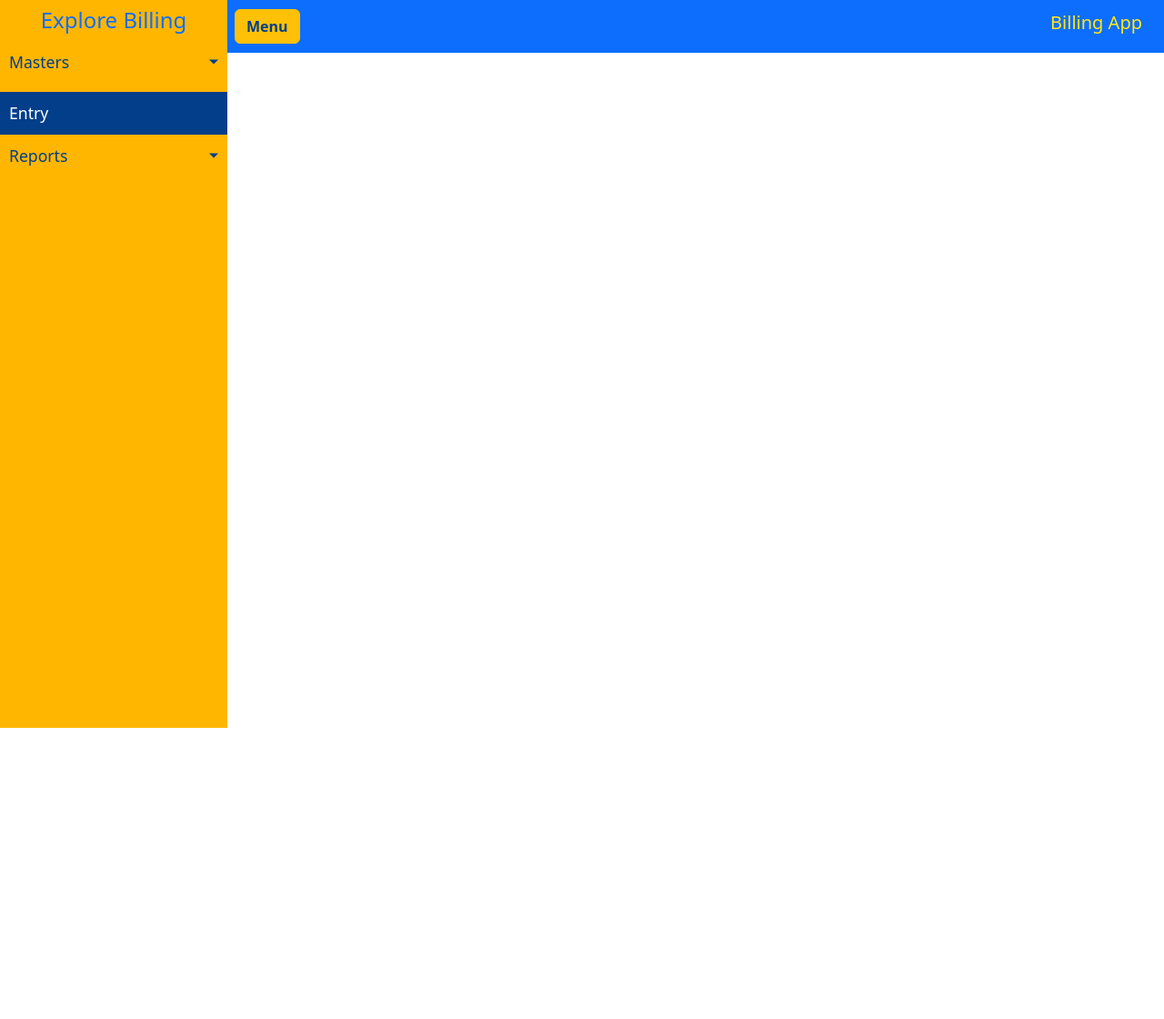
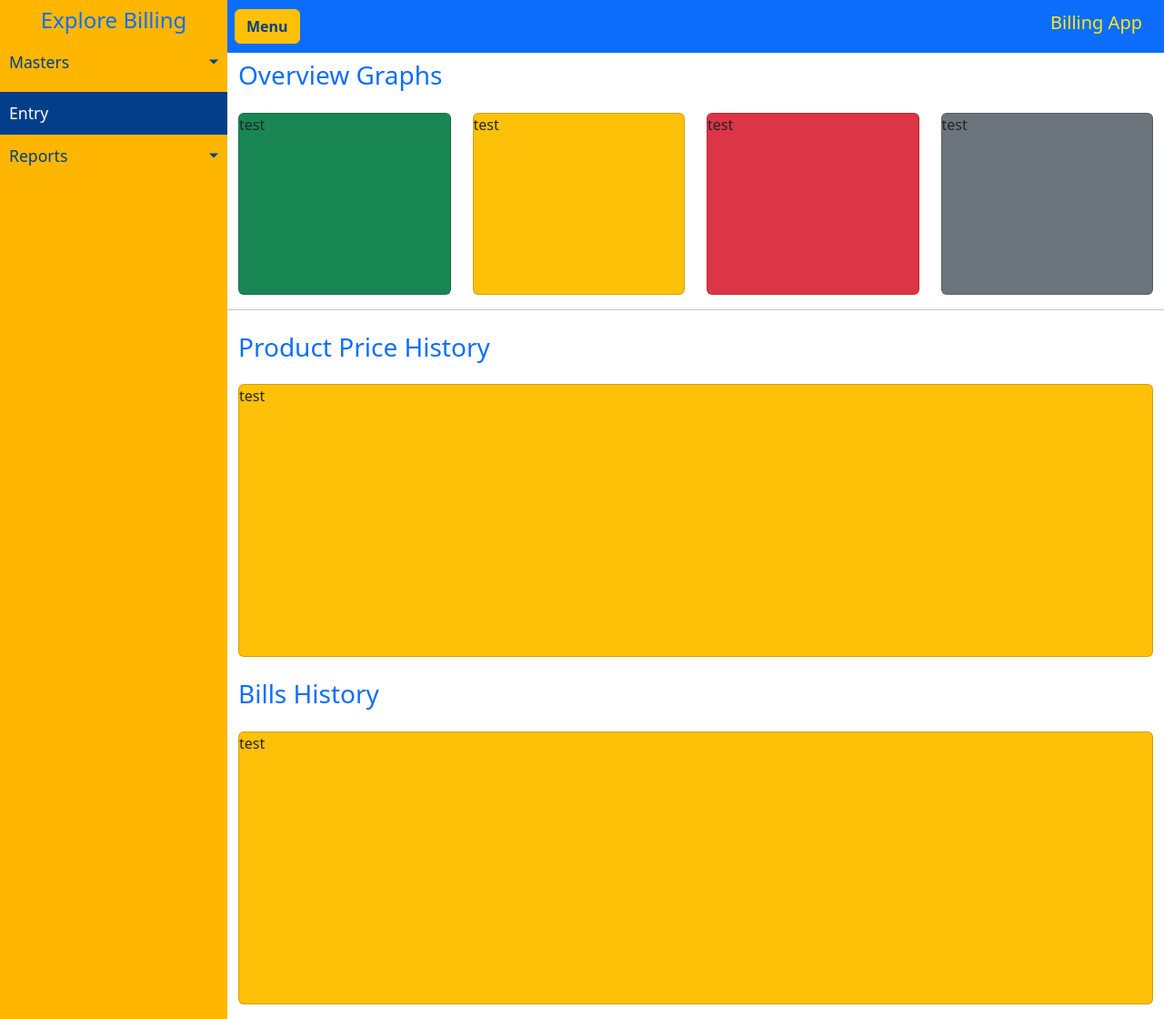
Before and after one commit to ag-sanjjeev/php-billingapp, a PHP site: page / in a window 1280 px wide. Shown: the whole page at 91% size. Before the commit the page ends 800 px from the top, so only its background shows below. Run offline with PHP 8.4, Linux system fonts and the light colour scheme; style sheets or scripts are compiled from the project's sources; some libraries are stand-ins or nearby versions.

Commit message:
Dashboard layout created

```diff
--- /dev/null
+++ b/assets/sass/dashboard.scss
@@ -0,0 +1,29 @@
+@import 'variables';
+
+.dashboard-layout {
+	.small-graph-container {
+
+		.card {
+			min-height: 200px;
+			max-height: 250px;
+			height: 100%;
+		}
+
+	}
+
+	.price-history-graph-container {
+		.card {
+			min-height: 300px;
+			max-height: 350px;
+			height: 100%;
+		}
+	}
+
+	.bills-history-graph-container {
+		.card {
+			min-height: 300px;
+			max-height: 350px;
+			height: 100%;
+		}
+	}
+}
--- a/assets/sass/navbar.scss
+++ b/assets/sass/navbar.scss
@@ -4,9 +4,10 @@
 .wrapper aside#sidebar {
 	position: relative;
 	max-width: 250px;
-	max-height: 100vh;
+	/*max-height: 100vh;*/
 	width: 0;
-	height: 100vh;
+	height: auto;
+	/*height: 100vh;*/
 
 	background-color: $selective-yellow !important;
 	color: white;
@@ -23,7 +24,7 @@
 
 	&.active {
 		width: 100%;
-		height: 100vh;
+		height: auto;
 		z-index: 10000;
 	}
 
--- a/assets/sass/style.scss
+++ b/assets/sass/style.scss
@@ -2,6 +2,7 @@
 @import 'reset';
 @import 'media';
 @import 'navbar';
+@import 'dashboard';
 
 body {
 	width: 100%;
@@ -9,9 +10,10 @@ body {
 
 .wrapper {
 	width: 100%;
-	display: inline-flex;
+	display: flex;
+	align-items: stretch !important;
 
-	main {
+	/*main {
 		height: 100vh;
-	}
+	}*/
 }
--- a/index.php
+++ b/index.php
@@ -1,4 +1,5 @@
 <?php /* Header Layout */ require_once './layouts/header.php'; /* Header Layout */ ?>
 
+<?php /* DashBoard Layout */ require_once './layouts/dashboard.php'; /* DashBoard Layout */ ?>
 
 <?php /* Footer Layout */ require_once './layouts/footer.php'; /* Footer Layout */ ?>
--- /dev/null
+++ b/layouts/dashboard.php
@@ -0,0 +1,96 @@
+<!-- @@@@@@@@@@@@@@@ DASHBOARD @@@@@@@@@@@@@@@ -->
+<div class="dashboard-layout">
+
+<!-- @@@@@@@@@@@@@@@ SMALL GRAPH @@@@@@@@@@@@@@@ -->
+<div class="row small-graph-container m-0">
+
+	<h3 class="heading my-2 text-primary">
+		<i class="bi bi-pie-chart-fill"></i>
+		Overview Graphs
+	</h3>
+
+	<div class="col-md-3 my-3">
+
+		<div class="card bg-success">
+
+			<p>test</p>
+
+		</div>
+
+	</div>
+
+	<div class="col-md-3 my-3">
+
+		<div class="card bg-warning">
+
+			<p>test</p>
+
+		</div>
+
+	</div>
+
+	<div class="col-md-3 my-3">
+
+		<div class="card bg-danger">
+
+			<p>test</p>
+
+		</div>
+
+	</div>
+
+	<div class="col-md-3 my-3">
+
+		<div class="card bg-secondary">
+
+			<p>test</p>
+
+		</div>
+
+	</div>
+
+	<hr>
+
+</div>
+<!-- @@@@@@@@@@@@@@@ /SMALL GRAPH @@@@@@@@@@@@@@@ -->
+
+<!-- @@@@@@@@@@@@@@@ PRODUCT PRICE HISTORY GRAPH @@@@@@@@@@@@@@@ -->
+<div class="row price-history-graph-container m-0">
+
+	<h3 class="heading my-2 text-primary">
+		<i class="bi bi-graph-up"></i>
+		Product Price History
+	</h3>
+
+	<div class="col my-3">
+
+		<div class="card bg-warning">
+			<p>test</p>
+		</div>
+
+	</div>
+
+</div>
+<!-- @@@@@@@@@@@@@@@ /PRODUCT PRICE HISTORY GRAPH @@@@@@@@@@@@@@@ -->
+
+<!-- @@@@@@@@@@@@@@@ BILLS HISTORY GRAPH @@@@@@@@@@@@@@@ -->
+<div class="row bills-history-graph-container m-0">
+
+	<h3 class="heading my-2 text-primary">
+		<i class="bi bi-bar-chart-line-fill"></i>
+		Bills History
+	</h3>
+
+	<div class="col my-3">
+
+		<div class="card bg-warning">
+			<p>test</p>
+		</div>
+
+	</div>
+
+</div>
+<!-- @@@@@@@@@@@@@@@ /BILLS HISTORY GRAPH @@@@@@@@@@@@@@@ -->
+
+</div>
+<!-- @@@@@@@@@@@@@@@ /DASHBOARD @@@@@@@@@@@@@@@ -->
```
